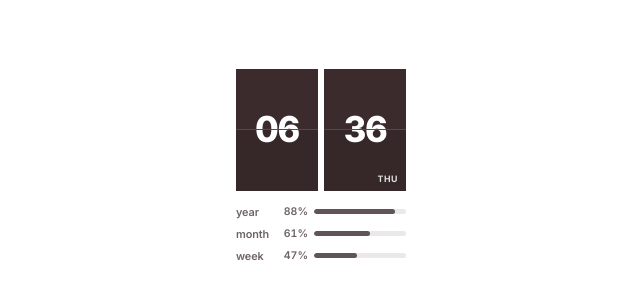
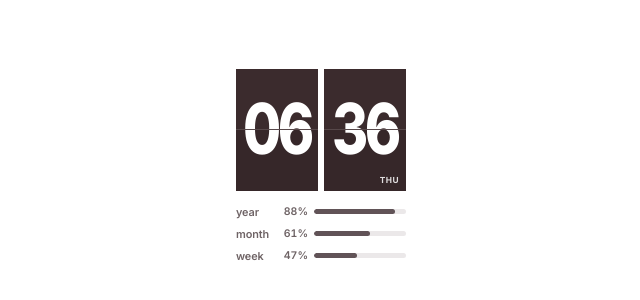
Before and after one commit to qhgus8203/time-progress-wiget, a plain HTML site: page index.html in a window 1280 px wide. Shown: the part 234-534 px from the top of the page, without its empty margins (319-959 px from the left). Drawn offline with Linux system fonts and the light colour scheme.

Commit message:
Add files via upload

```diff
--- a/index.html
+++ b/index.html
@@ -46,7 +46,7 @@
       gap: 14px;
     }
 
-    /* 상단 플립 시계 영역 (가로 좁고 세로 길게) */
+    /* 상단 플립 시계 영역 */
     .clock-grid {
       display: grid;
       grid-template-columns: 1fr 1fr;
@@ -57,7 +57,7 @@
     .flip-unit {
       position: relative;
       width: 100%;
-      aspect-ratio: 1 / 1.48; /* 세로로 길쭉한 비율 */
+      aspect-ratio: 1 / 1.48;
       background-color: var(--clock-bg);
       perspective: 500px;
       border-radius: 0px;
@@ -73,9 +73,9 @@
       display: flex;
       justify-content: center;
       color: var(--clock-text);
-      font-size: 2.15rem;
+      font-size: 3.45rem;
       font-weight: 800;
-      letter-spacing: -0.04em;
+      letter-spacing: -0.06em;
       backface-visibility: hidden;
     }
 
@@ -88,6 +88,7 @@
       justify-content: center;
       align-items: center;
       line-height: 1;
+      transform: scaleY(1.25); /* 세로로 길쭉하게 꽉 차도록 비율 조정 */
     }
 
     .flip-top, .flip-leaf-front {
@@ -153,10 +154,10 @@
     /* 우측 하단 요일 표기 */
     .clock-sub {
       position: absolute;
-      bottom: 7px;
-      right: 8px;
+      bottom: 6px;
+      right: 7px;
       z-index: 5;
-      font-size: 0.55rem;
+      font-size: 0.52rem;
       font-weight: 700;
       letter-spacing: 0.06em;
       text-transform: uppercase;
@@ -302,7 +303,6 @@
     function updateWidget() {
       const now = new Date();
 
-      // 24시간제 적용
       const hours = now.getHours();
       const minutes = now.getMinutes();
 
```
